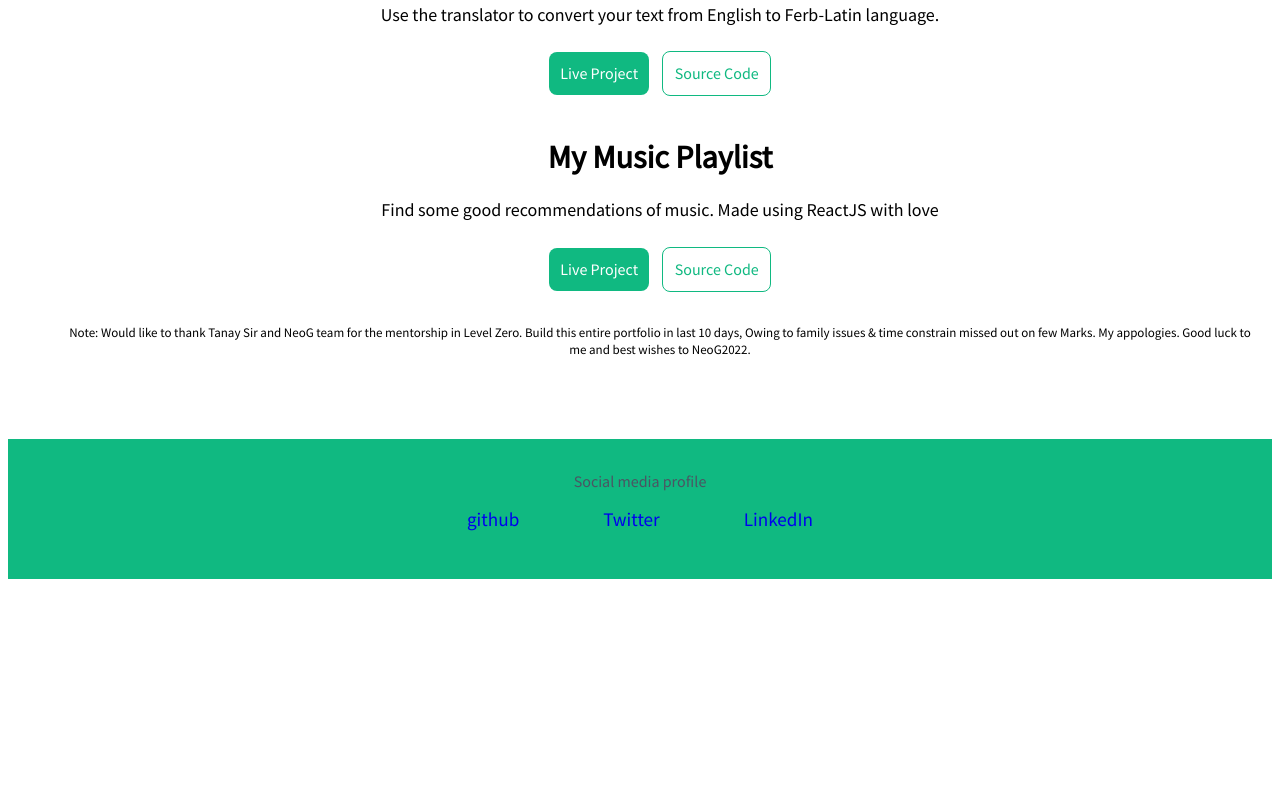
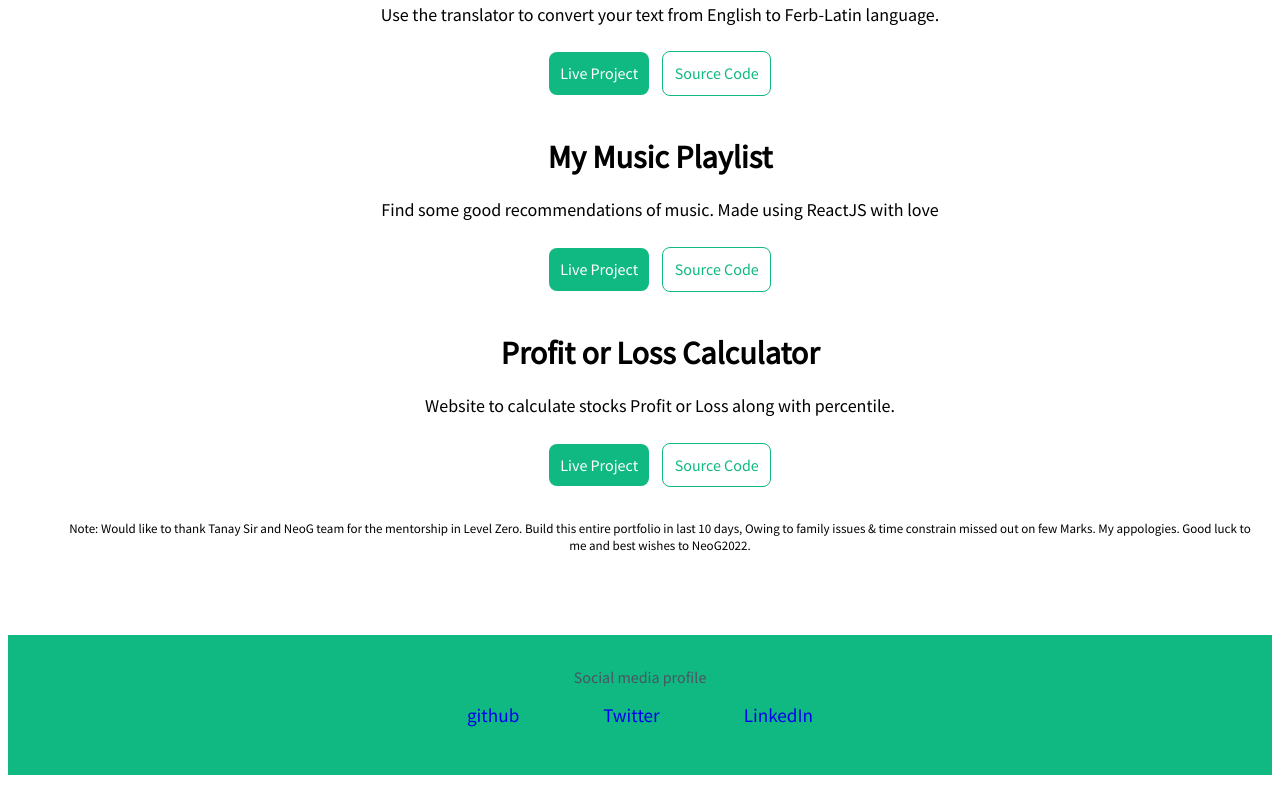
Before and after one commit to kalyandindu/PavanDindu-Portfolio, a plain HTML site: page projects.html in a window 1280 px wide. Shown: the part 1550-2357 px from the top of the page. Before the commit the page ends 2161 px from the top, so only its background shows below. Drawn offline with Linux system fonts and the light colour scheme.

Commit message:
Feat: Added Profit or loss project

```diff
--- a/projects.html
+++ b/projects.html
@@ -71,6 +71,12 @@
         </li>
 
         <li class= "my-profile list-no-bullet">
+            <h1>Profit or Loss Calculator</h1>
+            <p style="font-size: large;">Website to calculate stocks Profit or Loss along with percentile.</p><br>
+            <a href="determine-profit-or-loss.netlify.app/" class="link-primary link" target="_blank">Live Project</a> <a href="https://github.com/kalyandindu/Mark-14-Profit-Loss" style="margin-left: 10px;" class="link-secondary link" target="_blank">Source Code</a>
+        </li>
+
+        <li class= "my-profile list-no-bullet">
             <p style="font-size: small;"> Note: Would like to thank Tanay Sir and NeoG team for the mentorship in Level Zero. Build this entire portfolio in last 10 days, Owing to family issues & time constrain missed out on few Marks. My appologies.
             Good luck to me and best wishes to NeoG2022.</p><br>
 
```
